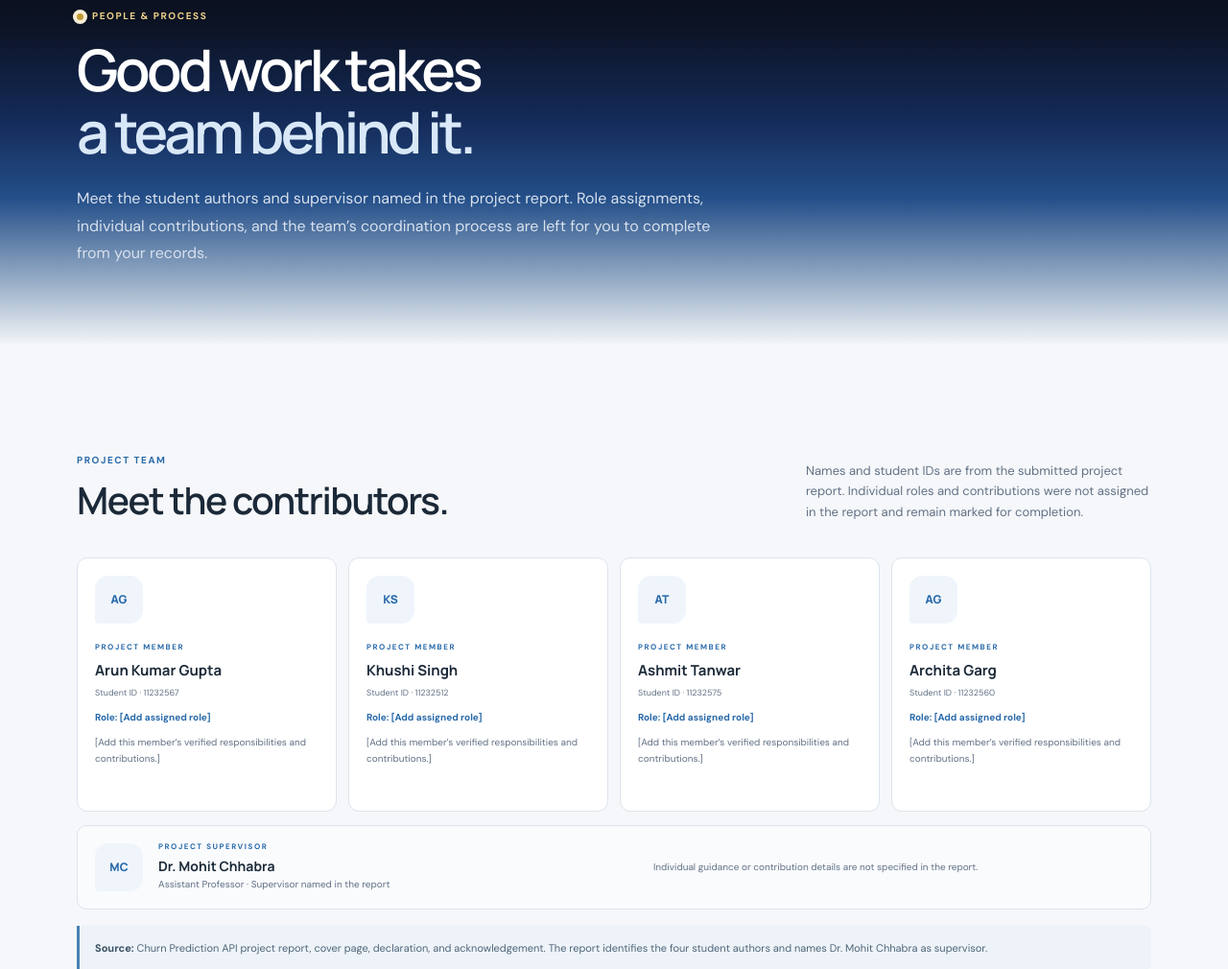
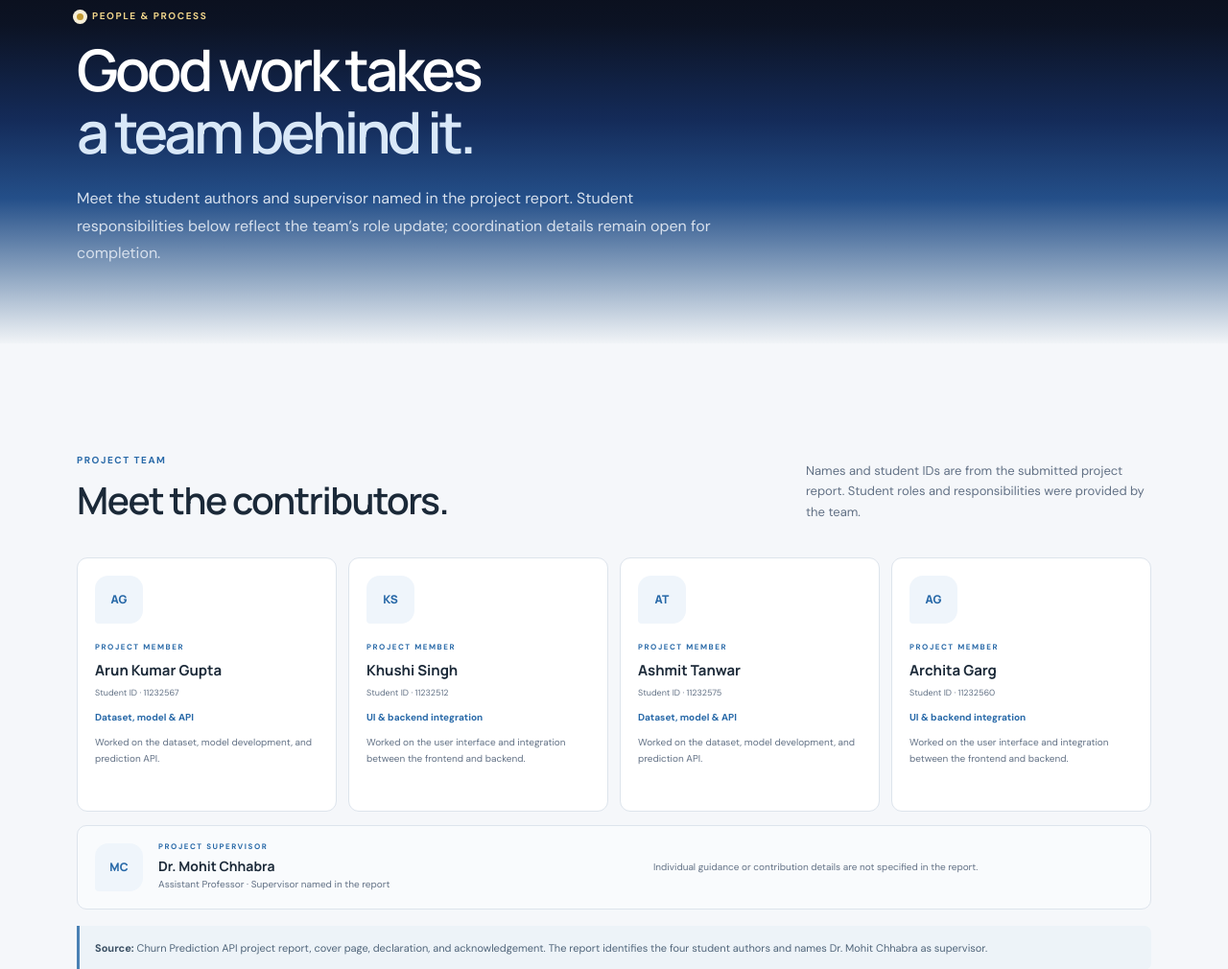
Before and after one commit to arun-git-alter/customer-churn-prediction, a Flask app: page /team.html in a window 1280 px wide. Shown: the part 150-1160 px from the top of the page at 96% size. Run offline with Flask 3, Linux system fonts and the light colour scheme; parts of the project's set-up code (start-up, migrations or seed data) failed here and were passed over.

Commit message:
docs: add team responsibilities

```diff
--- a/frontend/static/css/style.css
+++ b/frontend/static/css/style.css
@@ -280,7 +280,7 @@ td:last-child, th:last-child { text-align: right; }
 .team-conclusion { display: flex; align-items: flex-start; gap: 14px; max-width: 720px; margin-top: 35px; padding: 20px; background: #EAF1F8; border-radius: 9px; }
 .conclusion-mark { color: var(--blue); font-size: 20px; }
 .team-conclusion p { margin: 0; color: #54697D; font-size: 12px; }
-.ownership-grid { display: grid; grid-template-columns: repeat(4,1fr); gap: 10px; }
+.ownership-grid { display: grid; grid-template-columns: repeat(3,1fr); gap: 10px; }
 .ownership-grid > div { display: flex; flex-direction: column; gap: 7px; min-height: 78px; padding: 13px; border: 1px solid var(--line); background: #fff; border-radius: 8px; }
 .ownership-grid strong { color: var(--ink-soft); font-size: 10px; }
 .ownership-grid span { color: var(--blue); font-size: 10px; }
--- a/frontend/team.html
+++ b/frontend/team.html
@@ -12,16 +12,16 @@
   <a class="skip-link" href="#main">Skip to content</a>
   <header class="site-header"><div class="container nav-wrap"><a class="brand" href="index.html"><span class="brand-mark">C</span><span>churn<span class="brand-light">lab</span></span></a><nav class="site-nav" aria-label="Main navigation"><a href="index.html">Overview</a><a href="methodology.html">Methodology</a><a class="active" aria-current="page" href="team.html">Team</a></nav><a class="button button-small button-dark nav-cta" href="index.html#dashboard">Open dashboard <span aria-hidden="true">↗</span></a></div></header>
   <main id="main">
-    <section class="page-hero container"><p class="eyebrow"><span class="eyebrow-dot"></span> PEOPLE & PROCESS</p><h1>Good work takes<br><span>a team behind it.</span></h1><p class="hero-lede">Meet the student authors and supervisor named in the project report. Role assignments, individual contributions, and the team’s coordination process are left for you to complete from your records.</p></section>
-    <section class="section container"><div class="section-head"><div><p class="eyebrow">PROJECT TEAM</p><h2>Meet the contributors.</h2></div><p class="section-sub">Names and student IDs are from the submitted project report. Individual roles and contributions were not assigned in the report and remain marked for completion.</p></div>
-      <div class="team-grid"><article class="team-card"><div class="avatar-placeholder" aria-hidden="true">AG</div><p class="eyebrow">PROJECT MEMBER</p><h3>Arun Kumar Gupta</h3><p class="member-id">Student ID · 11232567</p><p class="role-placeholder">Role: [Add assigned role]</p><p>[Add this member’s verified responsibilities and contributions.]</p></article><article class="team-card"><div class="avatar-placeholder" aria-hidden="true">KS</div><p class="eyebrow">PROJECT MEMBER</p><h3>Khushi Singh</h3><p class="member-id">Student ID · 11232512</p><p class="role-placeholder">Role: [Add assigned role]</p><p>[Add this member’s verified responsibilities and contributions.]</p></article><article class="team-card"><div class="avatar-placeholder" aria-hidden="true">AT</div><p class="eyebrow">PROJECT MEMBER</p><h3>Ashmit Tanwar</h3><p class="member-id">Student ID · 11232575</p><p class="role-placeholder">Role: [Add assigned role]</p><p>[Add this member’s verified responsibilities and contributions.]</p></article><article class="team-card"><div class="avatar-placeholder" aria-hidden="true">AG</div><p class="eyebrow">PROJECT MEMBER</p><h3>Archita Garg</h3><p class="member-id">Student ID · 11232560</p><p class="role-placeholder">Role: [Add assigned role]</p><p>[Add this member’s verified responsibilities and contributions.]</p></article></div>
+    <section class="page-hero container"><p class="eyebrow"><span class="eyebrow-dot"></span> PEOPLE & PROCESS</p><h1>Good work takes<br><span>a team behind it.</span></h1><p class="hero-lede">Meet the student authors and supervisor named in the project report. Student responsibilities below reflect the team’s role update; coordination details remain open for completion.</p></section>
+    <section class="section container"><div class="section-head"><div><p class="eyebrow">PROJECT TEAM</p><h2>Meet the contributors.</h2></div><p class="section-sub">Names and student IDs are from the submitted project report. Student roles and responsibilities were provided by the team.</p></div>
+      <div class="team-grid"><article class="team-card"><div class="avatar-placeholder" aria-hidden="true">AG</div><p class="eyebrow">PROJECT MEMBER</p><h3>Arun Kumar Gupta</h3><p class="member-id">Student ID · 11232567</p><p class="role-placeholder">Dataset, model & API</p><p>Worked on the dataset, model development, and prediction API.</p></article><article class="team-card"><div class="avatar-placeholder" aria-hidden="true">KS</div><p class="eyebrow">PROJECT MEMBER</p><h3>Khushi Singh</h3><p class="member-id">Student ID · 11232512</p><p class="role-placeholder">UI & backend integration</p><p>Worked on the user interface and integration between the frontend and backend.</p></article><article class="team-card"><div class="avatar-placeholder" aria-hidden="true">AT</div><p class="eyebrow">PROJECT MEMBER</p><h3>Ashmit Tanwar</h3><p class="member-id">Student ID · 11232575</p><p class="role-placeholder">Dataset, model & API</p><p>Worked on the dataset, model development, and prediction API.</p></article><article class="team-card"><div class="avatar-placeholder" aria-hidden="true">AG</div><p class="eyebrow">PROJECT MEMBER</p><h3>Archita Garg</h3><p class="member-id">Student ID · 11232560</p><p class="role-placeholder">UI & backend integration</p><p>Worked on the user interface and integration between the frontend and backend.</p></article></div>
       <article class="advisor-card"><div class="avatar-placeholder" aria-hidden="true">MC</div><div><p class="eyebrow">PROJECT SUPERVISOR</p><h3>Dr. Mohit Chhabra</h3><p class="advisor-role">Assistant Professor · Supervisor named in the report</p></div><p>Individual guidance or contribution details are not specified in the report.</p></article>
       <p class="note-box team-note"><strong>Source:</strong> Churn Prediction API project report, cover page, declaration, and acknowledgement. The report identifies the four student authors and names Dr. Mohit Chhabra as supervisor.</p>
     </section>
     <section class="section team-process"><div class="container"><div class="section-head"><div><p class="eyebrow">WORKING TOGETHER</p><h2>How the work moved forward.</h2></div><p class="section-sub">The milestones below reflect the project artifacts present in the repository. They do not assign ownership or claim dates.</p></div>
       <div class="timeline"><article><span class="timeline-marker">01</span><div><p class="timeline-phase">PHASE 01 · DATA UNDERSTANDING</p><h3>Explore the source data</h3><p>Review the telecom churn dataset, its fields, and the target variable.</p><small>Artifact: data understanding notebook</small></div></article><article><span class="timeline-marker">02</span><div><p class="timeline-phase">PHASE 02 · ANALYSIS</p><h3>Investigate customer patterns</h3><p>Perform exploratory and feature analysis to understand the available signal.</p><small>Artifacts: EDA and feature analysis notebooks</small></div></article><article><span class="timeline-marker">03</span><div><p class="timeline-phase">PHASE 03 · MODELING</p><h3>Build and compare models</h3><p>Develop classification workflows and examine model and threshold behavior.</p><small>Artifacts: Logistic Regression, Random Forest, and tuning notebooks</small></div></article><article><span class="timeline-marker">04</span><div><p class="timeline-phase">PHASE 04 · DELIVERY</p><h3>Expose a prediction workflow</h3><p>Package the calibrated model behind a validated Flask endpoint and connect it to a browser form.</p><small>Artifacts: saved model, backend modules, frontend</small></div></article></div>
     </div></section>
-    <section class="section container"><div class="section-head"><div><p class="eyebrow">TASK OWNERSHIP & COORDINATION</p><h2>Make responsibilities visible.</h2></div><p class="section-sub">The project files do not record who owned each task or how the team coordinated. Fill these fields from your actual planning notes.</p></div><div class="ownership-grid"><div><strong>Data & analysis</strong><span>[Add verified owner]</span></div><div><strong>Model development</strong><span>[Add verified owner]</span></div><div><strong>API & frontend</strong><span>[Add verified owner]</span></div><div><strong>Integration & delivery</strong><span>[Add verified owner]</span></div></div><div class="coordination-box"><p><strong>Coordination process</strong></p><p>[Describe the team’s actual planning, progress check-ins, task tracking, review, and handoff process.]</p></div></section>
+    <section class="section container"><div class="section-head"><div><p class="eyebrow">TASK OWNERSHIP & COORDINATION</p><h2>Shared work, clear ownership.</h2></div><p class="section-sub">Ownership below summarizes the responsibilities provided by the team. Coordination practices were not specified.</p></div><div class="ownership-grid"><div><strong>Data & analysis</strong><span>Arun Kumar Gupta · Ashmit Tanwar</span></div><div><strong>Model development</strong><span>Arun Kumar Gupta · Ashmit Tanwar</span></div><div><strong>Prediction API</strong><span>Arun Kumar Gupta · Ashmit Tanwar</span></div><div><strong>User interface</strong><span>Khushi Singh · Archita Garg</span></div><div><strong>Backend integration</strong><span>Khushi Singh · Archita Garg</span></div></div><div class="coordination-box"><p><strong>Coordination process</strong></p><p>[Add the team’s planning, progress check-ins, task tracking, review, and handoff process.]</p></div></section>
     <section class="section tools-section"><div class="container"><div class="section-head"><div><p class="eyebrow">TOOLS & TECHNOLOGY</p><h2>Project toolkit.</h2></div><p class="section-sub">Technologies verified in the project files and notebooks.</p></div><div class="tool-list"><span>Python</span><span>Flask</span><span>scikit-learn</span><span>pandas</span><span>Jupyter</span><span>HTML</span><span>CSS</span><span>JavaScript</span><span>joblib</span></div><div class="team-conclusion"><span class="conclusion-mark">↗</span><p>This project brings data analysis, model development, API design, and an interactive interface into one working churn prediction experience. Add your team’s verified story here to complete the showcase.</p></div></div></section>
   </main>
   <footer class="site-footer"><div class="container footer-inner"><a class="brand" href="index.html"><span class="brand-mark">C</span><span>churn<span class="brand-light">lab</span></span></a><p>Customer Churn Prediction · Project Showcase</p><nav aria-label="Footer navigation"><a href="index.html">Overview</a><a href="methodology.html">Methodology</a><a href="team.html">Team</a></nav><span class="footer-tech">Python · Flask · scikit-learn</span></div></footer>
```
Also changed, not shown: README.md.
